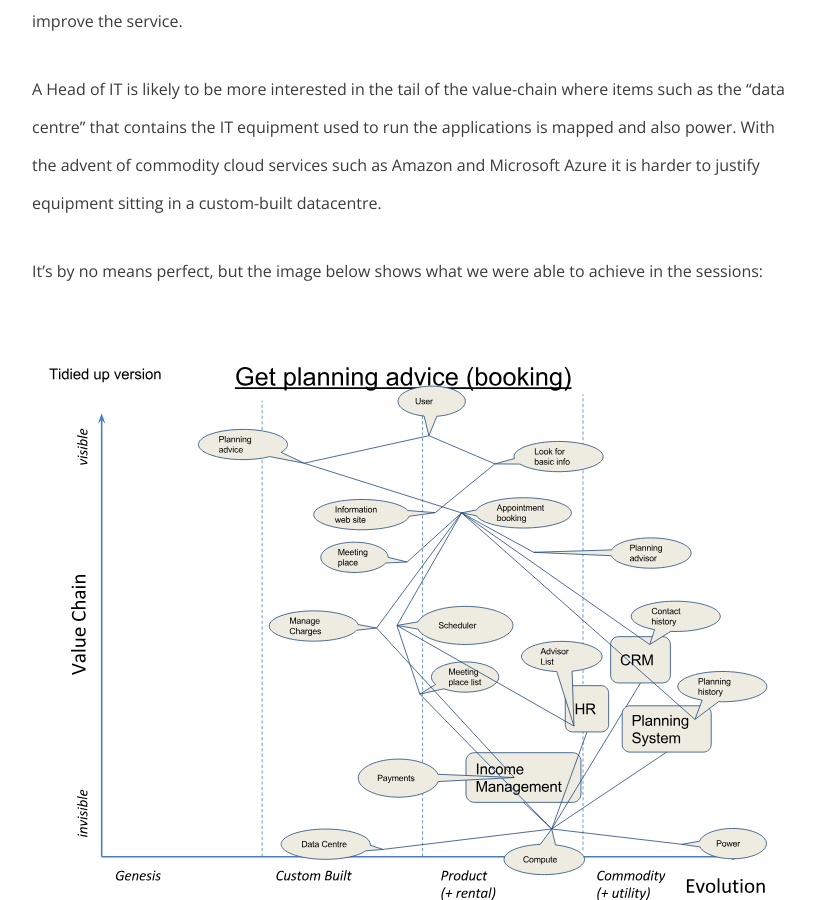
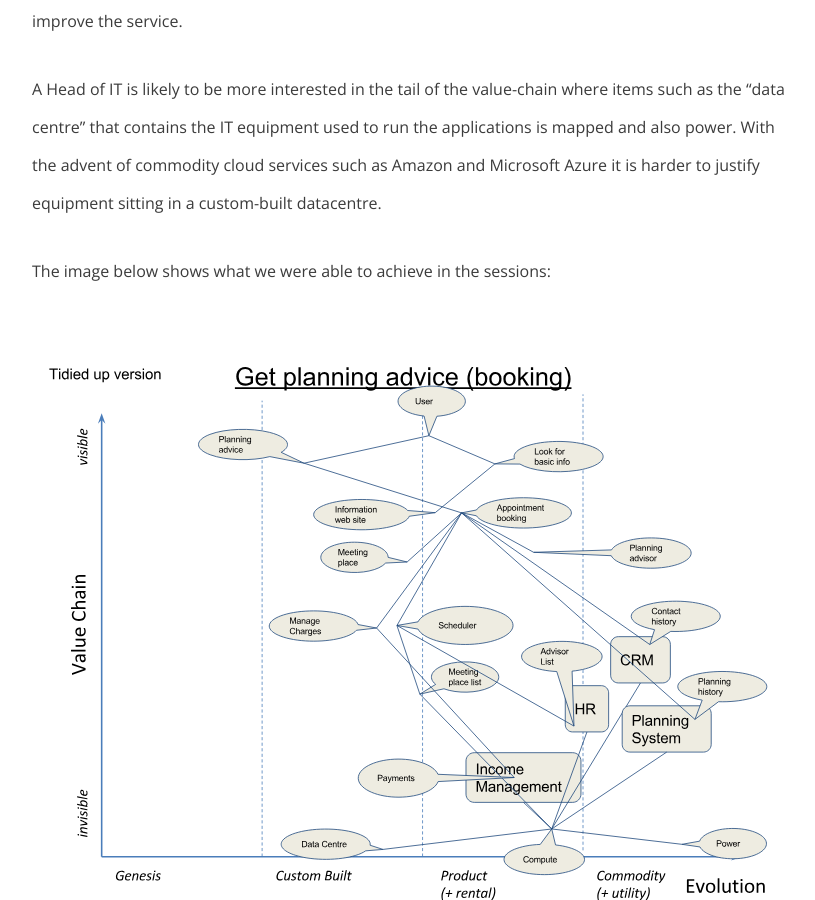
Before and after one commit to BforBen/bforben.github.io, a Jekyll site: the page built from _posts/2016-11-05-having-a-go-at-wardley-mapping.md, in a window 1280 px wide and 900 px high, scrolled down 2426 px. Shown: the whole window, without its empty margins (228-1043 px from the left). Built offline with Jekyll 4.4.1, drawn with Linux system fonts in a browser that asks for light colours; nearby versions of some CDN libraries; comment, search, counter and statistics services are not loaded; some of the changed lines change nothing that is shown; some of the changed text lies outside the part shown.

Commit message:
Update 2016-11-05-having-a-go-at-wardley-mapping.md

```diff
--- a/_posts/2016-11-05-having-a-go-at-wardley-mapping.md
+++ b/_posts/2016-11-05-having-a-go-at-wardley-mapping.md
@@ -2,8 +2,8 @@
 layout: post
 title: Having a go at Wardley Mapping
 author: Ben
-date: 2016-11-05 16:05:00 +01:00
-modified: 2016-11-05 16:05:00 +01:00
+date: 2016-11-09 10:45:00 +01:00
+modified: 2016-11-09 10:45:00 +01:00
 category: local gov
 ---
 
@@ -29,7 +29,7 @@ Many councils are implementing CRMs (such as Microsoft Dynamics CRM) or "platfor
 
 A Head of IT is likely to be more interested in the tail of the value-chain where items such as the "data centre" that contains the IT equipment used to run the applications is mapped and also power. With the advent of commodity cloud services such as Amazon and Microsoft Azure it is harder to justify equipment sitting in a custom-built datacentre.
 
-It's by no means perfect, but the image below shows what we were able to achieve in the sessions:
+The image below shows what we were able to achieve in the sessions:
 
 ![Wardley Mapping Hangout output](/content/2016/11/wardleyish-map-hangout-1.svg "Wardley Mapping Hangout output")
 
```
